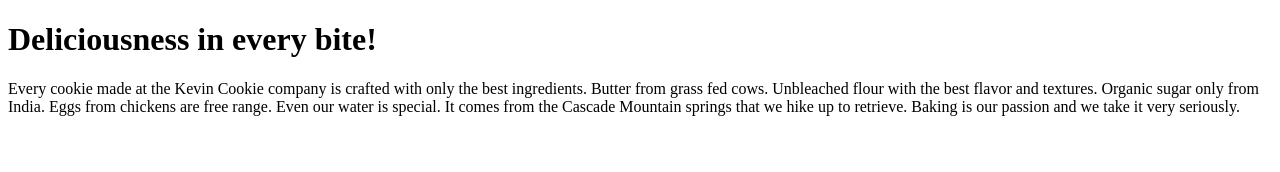
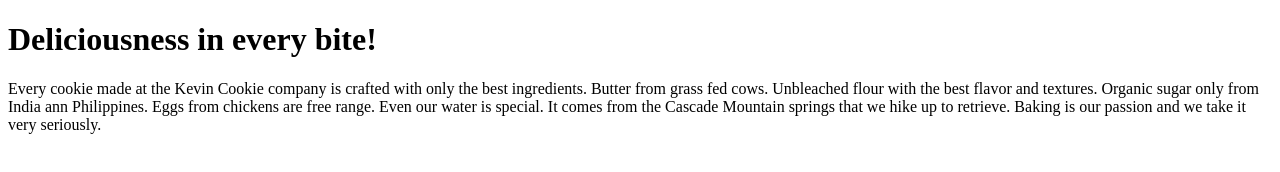
Before and after one commit to asmunn/KevinCookieCompany.com, a plain HTML site: page index.htm in a window 1280 px wide. Drawn offline with Linux system fonts and the light colour scheme.

Commit message:
Update index.htm

```diff
--- a/index.htm
+++ b/index.htm
@@ -4,7 +4,7 @@
 
 <h1>Deliciousness in every bite!</h1>
 
-<p>Every cookie made at the Kevin Cookie company is crafted with only the best ingredients. Butter from grass fed cows. Unbleached flour with the best flavor and textures. Organic sugar only from India. Eggs from chickens are free range. Even our water is special. It comes from the Cascade Mountain springs that we hike up to retrieve. Baking is our passion and we take it very seriously.</p>
+<p>Every cookie made at the Kevin Cookie company is crafted with only the best ingredients. Butter from grass fed cows. Unbleached flour with the best flavor and textures. Organic sugar only from India ann Philippines. Eggs from chickens are free range. Even our water is special. It comes from the Cascade Mountain springs that we hike up to retrieve. Baking is our passion and we take it very seriously.</p>
 
 </body>
 </html>
```
